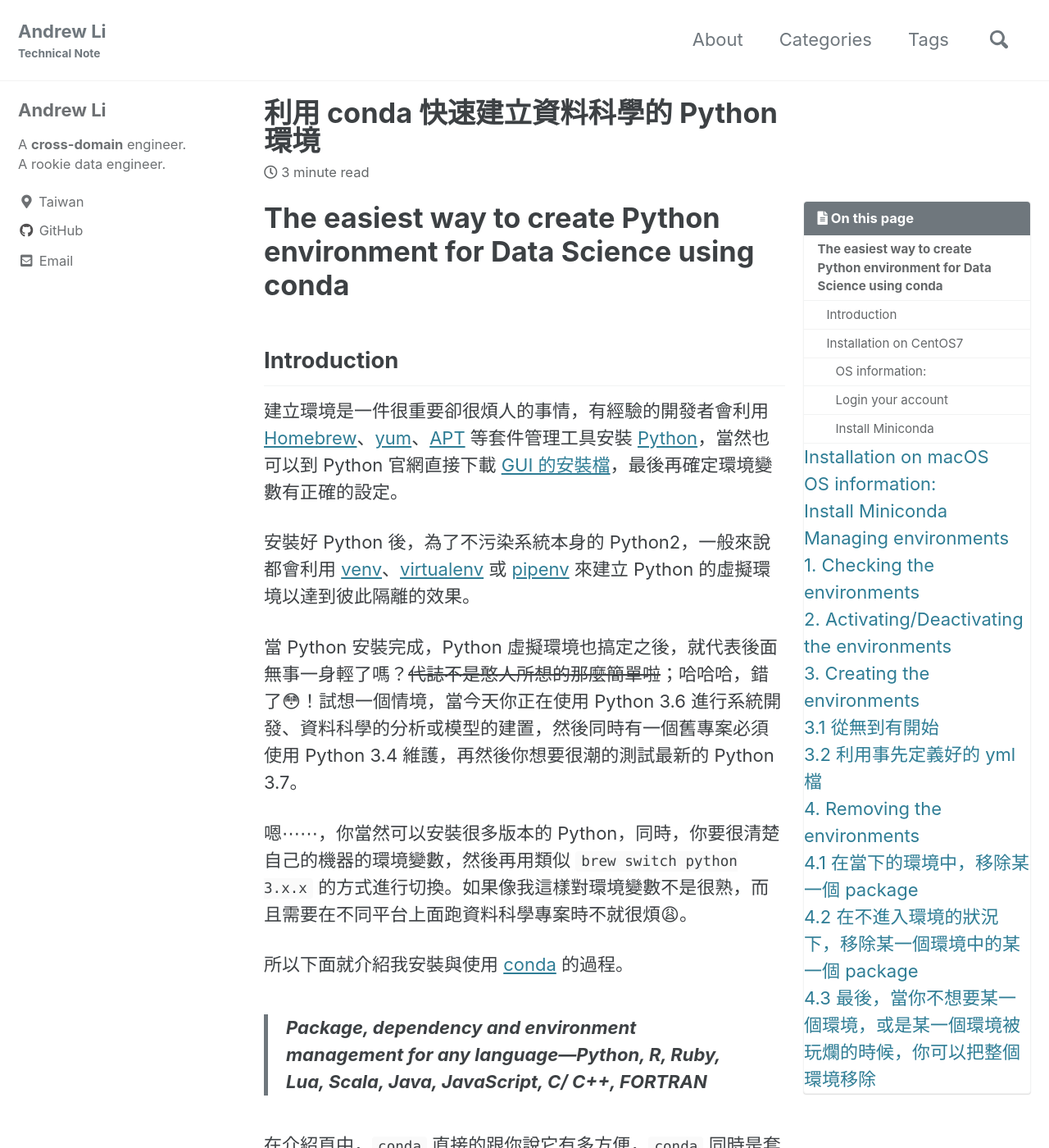
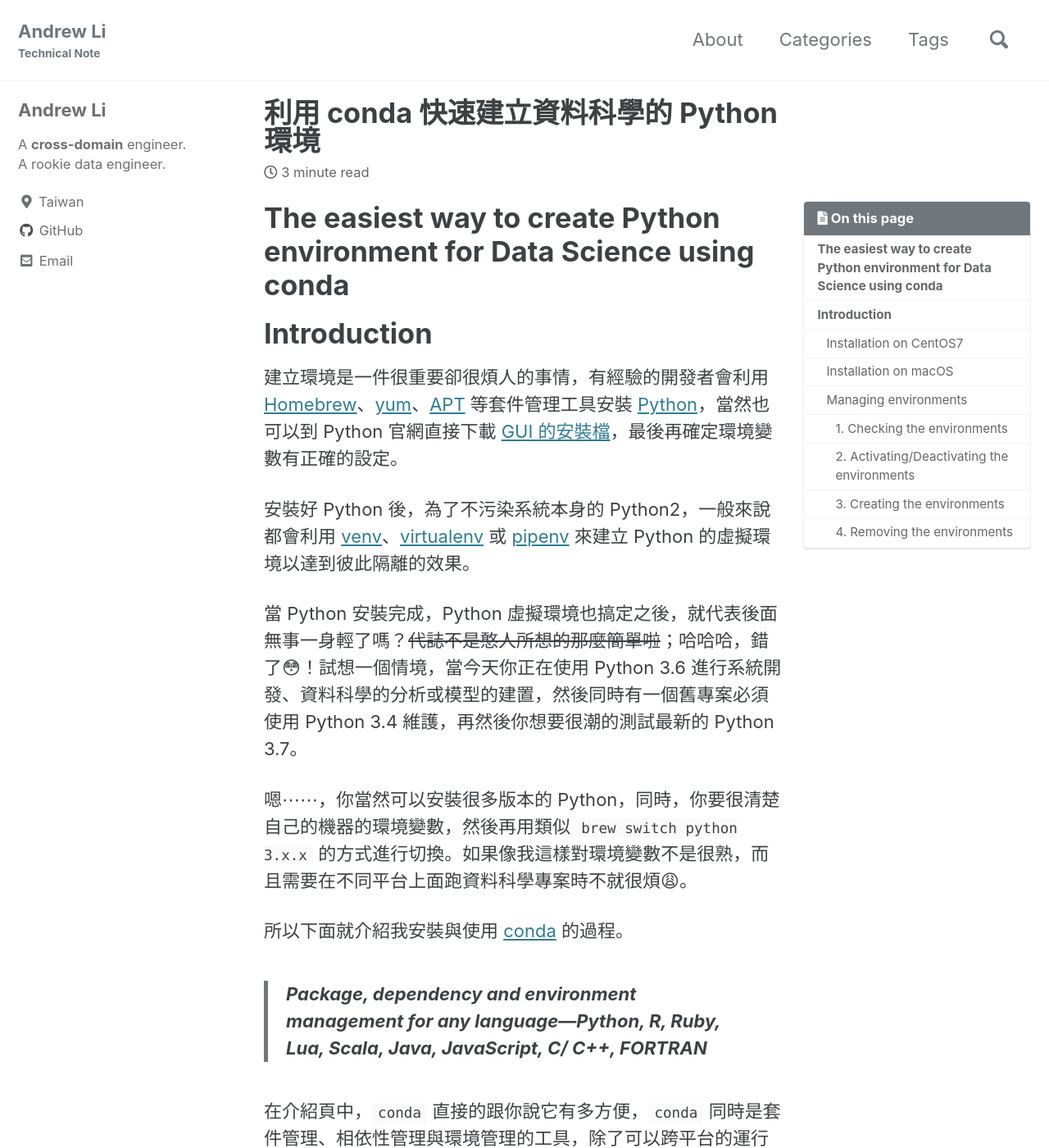
Before and after one commit to orcahmlee/orcahmlee.github.io, a Jekyll site: the page built from _posts/2019-06-13-conda-python.md, in a window 1280 px wide and 1400 px high. Shown: the whole window at 82% size. Built offline with Jekyll 4.4.1, drawn with Linux system fonts in a browser that asks for light colours; cached includes are drawn as plain includes; emoji names are drawn with the system emoji font; comment, search, counter and statistics services are not loaded.

Commit message:
- re-organized the toc

````diff
--- a/_posts/2019-06-13-conda-python.md
+++ b/_posts/2019-06-13-conda-python.md
@@ -9,7 +9,7 @@ toc: true
 The easiest way to create Python environment for Data Science using conda
 ===
 
-## Introduction
+# Introduction
 建立環境是一件很重要卻很煩人的事情，有經驗的開發者會利用 [Homebrew](https://brew.sh/)、[yum](https://en.wikipedia.org/wiki/Yum_(software))、[APT](https://en.wikipedia.org/wiki/APT_(Package_Manager)) 等套件管理工具安裝 [Python](https://www.python.org/about/)，當然也可以到 Python 官網直接下載 [GUI 的安裝檔](https://www.python.org/downloads/)，最後再確定環境變數有正確的設定。
 
 安裝好 Python 後，為了不污染系統本身的 Python2，一般來說都會利用 [venv](https://docs.python.org/3/library/venv.html#module-venv)、[virtualenv](https://pypi.org/project/virtualenv/) 或 [pipenv](https://pypi.org/project/pipenv/) 來建立 Python 的虛擬環境以達到彼此隔離的效果。
@@ -34,18 +34,18 @@ Anaconda 在安裝的過程中，會一次幫你下載並安裝 720 以上資料
 
 ---
 ## Installation on CentOS7
-##### OS information:
+OS information:
 ```shell
 # cat /etc/centos-release
 CentOS Linux release 7.4.1708 (Core)
 ```
 
-##### Login your account
+Login your account
 ```
 sudo -i -u <user name>
 ```
 
-##### Install Miniconda
+Install Miniconda
 [Miniconda](https://docs.conda.io/en/latest/miniconda.html)<br>
 下載最新的 `bash installer`。
 
@@ -80,12 +80,12 @@ conda config --set auto_activate_base false
 > If you'd prefer that conda's `base` environment not be activated on startup, set the auto_activate_base parameter to false:
 
 ## Installation on macOS
-##### OS information:
+OS information:
 ```shell
 macOS Mojave Version 10.14.3
 ```
 
-##### Install Miniconda
+Install Miniconda
 [Miniconda](https://docs.conda.io/en/latest/miniconda.html)<br>
 依照平台下載最新的 GUI 安裝檔或是 `bash` 安裝檔，這邊我直接下載 `.pkg` ，然後無腦地一鍵安裝。
 
@@ -176,7 +176,7 @@ Andrew-MacAir:~ Andrew$
 ### 3. Creating the environments
 接著就開始建立自己所需要的 Python 環境啦！<br>
 
-##### 3.1 從無到有開始
+**3.1 從無到有開始**<br>
 `conda create -n <env name> python=x.x` 這指令可以建立自己喜歡的環境名稱，並指定 Python 版本。
 
 ```shell
@@ -242,7 +242,7 @@ base                  *  /Users/Andrew/miniconda3
 technical-note           /Users/Andrew/miniconda3/envs/technical-note
 ```
 
-##### 3.2 利用事先定義好的 yml 檔
+**3.2 利用事先定義好的 yml 檔**<br>
 `conda env create -f <yml name>` 這指令可以依照檔案內容來建立正確的環境。
 
 ```yml
@@ -264,7 +264,7 @@ dependencies:
 當然，在開發的過程中，有可能會一直新增或刪減套件，當 yml 檔修正後，可以利用 `conda env update -f <yml name>` 指令來更新你的環境。
 
 ### 4. Removing the environments
-##### 4.1 在當下的環境中，移除某一個 package
+**4.1 在當下的環境中，移除某一個 package**<br>
 `conda remove <package name>`
 
 ```shell
@@ -289,7 +289,7 @@ The following packages will be REMOVED:
 Proceed ([y]/n)?
 ```
 
-##### 4.2 在不進入環境的狀況下，移除某一個環境中的某一個 package
+**4.2 在不進入環境的狀況下，移除某一個環境中的某一個 package**<br>
 `conda remove -n <env name> <package name>`
 
 ```shell
@@ -314,7 +314,7 @@ The following packages will be REMOVED:
 Proceed ([y]/n)?
 ```
 
-##### 4.3 最後，當你不想要某一個環境，或是某一個環境被玩爛的時候，你可以把整個環境移除
+**4.3 最後，當你不想要某一個環境，或是某一個環境被玩爛的時候，你可以把整個環境移除**<br>
 `conda remove -n <env name> --all` 或是 `conda env remove -n <env name>`
 
 ```shell
````
